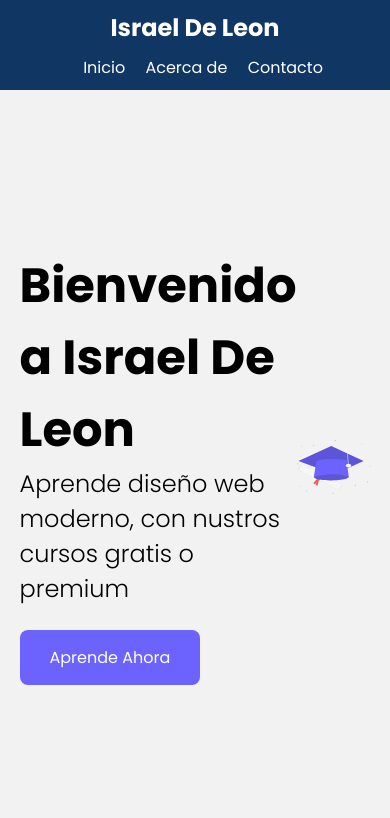
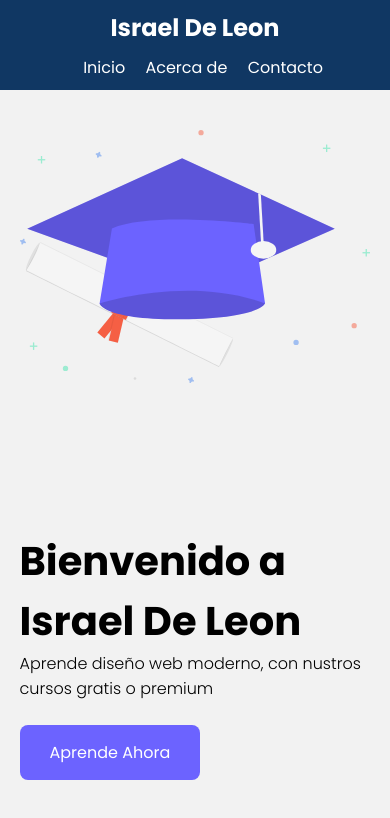
Before and after one commit to Alterlapsus/LandingPageFlexbox, a plain HTML site: page index.html in a window 390 px wide. Drawn offline with Linux system fonts and the light colour scheme.

Commit message:
finalizando estilos mobile

```diff
--- a/styles.css
+++ b/styles.css
@@ -84,5 +84,27 @@ body{
         flex-direction: column;
         justify-content: space-evenly;
     }
-
+    .hero__main{
+        flex-direction: column;
+    }
+    .hero__texts{
+        display: flex;
+        flex-direction: column;
+        justify-content: center;
+        align-items: flex-start;
+    }
+    .hero__title{
+        font-size: 2.5rem;
+    }
+    .hero__paragraph{
+        font-size: 1rem;
+        font-weight: 300;
+    }
+    .hero__picture{
+        order: -1;
+    }
+    .hero__img{
+        max-width: 350px;
+        padding: 40px 0;
+    }
 }
```
